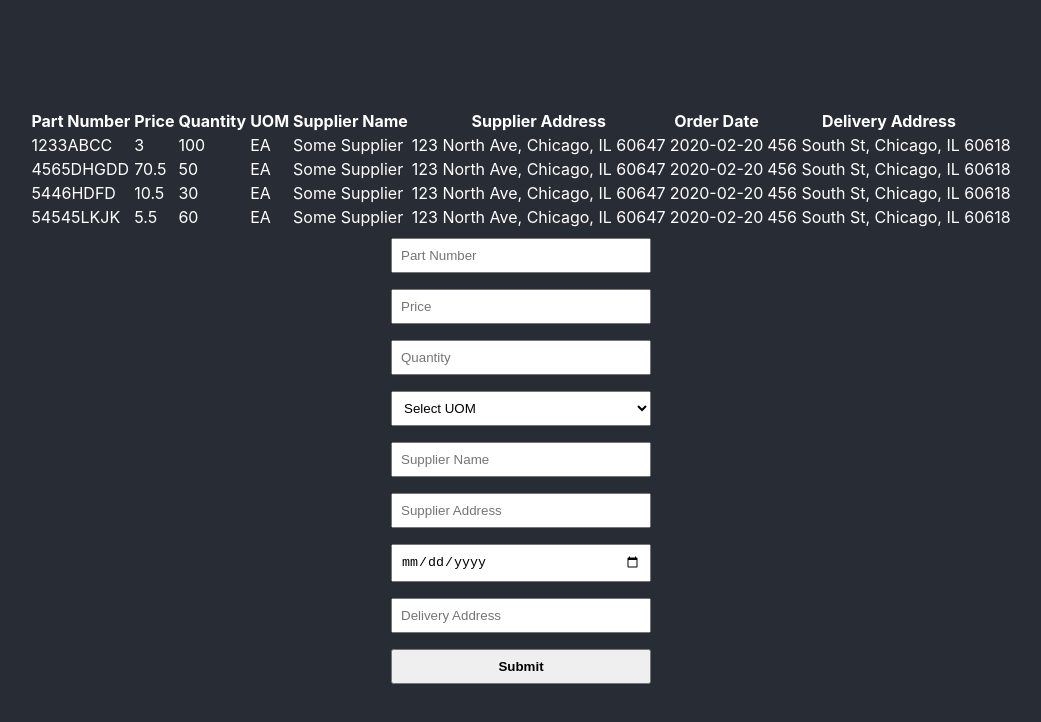
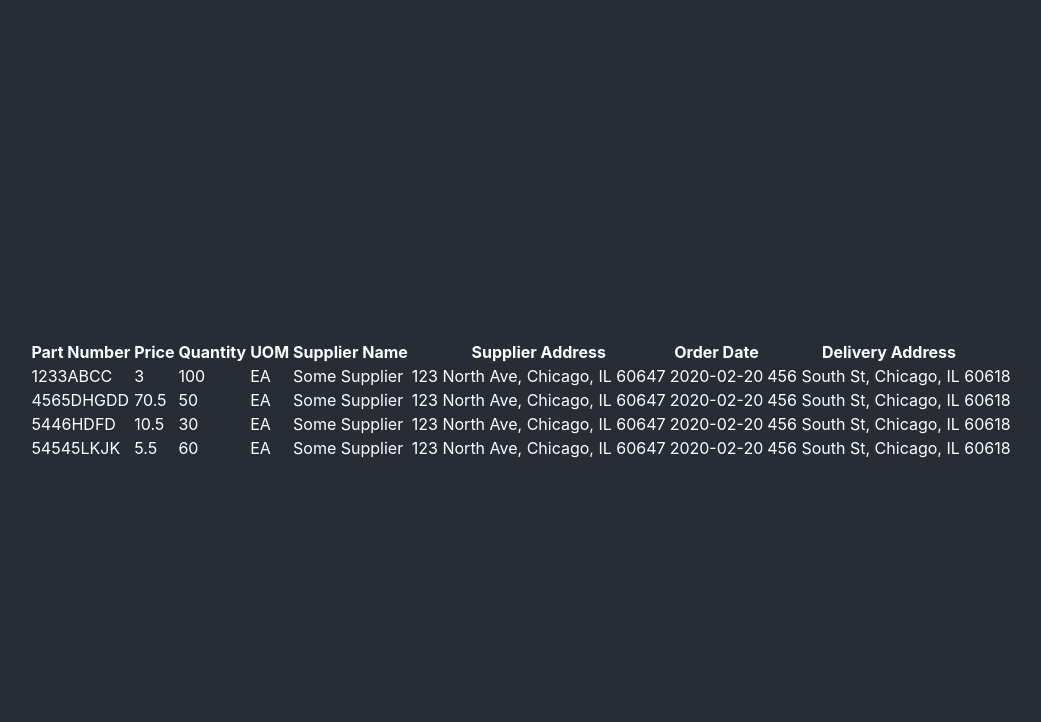
Before and after one commit to pashapear/react-simple-grid, a React (Create React App) app: page / in a window 1280 px wide. Shown: the top 722 px of the page, without its empty margins (119-1160 px from the left). Built offline with nearby package versions, Linux system fonts and the light colour scheme.

Commit message:
Adds edit functionality

```diff
--- a/src/App.js
+++ b/src/App.js
@@ -1,5 +1,4 @@
 import Table from './components/Table';
-import Form from './components/Form';
 import './App.css';
 import { TableProvider } from './hooks/useTable';
 import { config } from './mocks/config';
@@ -10,7 +9,6 @@ function App() {
     <div className="App">
       <TableProvider config={config} data={mockData}>
         <Table />
-        <Form />
       </TableProvider>
     </div>
   );
--- /dev/null
+++ b/src/common/Modal.js
@@ -0,0 +1,35 @@
+import React from 'react';
+import styled from 'styled-components';
+
+
+const ModalBackdrop = styled.div`
+    position: fixed;
+    z-index: 1;
+    left: 0;
+    top: 0;
+    width: 100%;
+    height: 100%;
+    overflow: auto;
+    background-color: rgb(0,0,0);
+    background-color: rgba(0,0,0,0.8);
+`;
+const ModalBody = styled.div`
+    position: relative;
+    margin: 15% auto;
+    padding: 20px;
+    border: 1px solid #888;
+    width: 50%;
+`;
+
+const CloseButton = styled.button`
+    position: absolute;
+    top: 0;
+    right: 0;
+`;
+
+export const Modal = ({ children, onClose }) => <ModalBackdrop>
+    <ModalBody>
+        <CloseButton onClick={onClose}>X</CloseButton>
+        {children}
+    </ModalBody>
+</ModalBackdrop>;
--- a/src/components/Form/index.js
+++ b/src/components/Form/index.js
@@ -1,40 +1,17 @@
 import React from 'react';
-import styled from 'styled-components';
 import { useTable } from '../../hooks/useTable';
-import { Formik, Form as FormikForm, Field as DefaultField, ErrorMessage } from 'formik';
+import { Formik, ErrorMessage } from 'formik';
+import { StyledForm, Field, Error, SubmitButton } from './styles';
 
-const StyledForm = styled(FormikForm)`
-    display: flex;
-    flex-direction: column;
-`;
-
-const Field = styled(DefaultField)`
-    padding: 0.5rem;
-    margin: 0.5rem 0;
-    min-width: 15rem;
-`;
-
-const SubmitButton = styled.button`
-    padding: 0.5rem;
-    margin: 0.5rem 0;
-    font-weight: bold;
-`;
-
-const Error = styled.div`
-    font-size: 1em;
-`;
-
-const Form = () => {
+const Form = ({ onSubmit, values }) => {
     const [state] = useTable();
     const { config } = state;
     const { fields, validationSchema } = config;
 
     return <Formik
         validationSchema={validationSchema}
-        onSubmit={values => {
-            console.log(values);
-        }}
-        initialValues={Object.fromEntries(fields.map(([key]) => [key, '']))}
+        onSubmit={onSubmit}
+        initialValues={values || Object.fromEntries(fields.map(([key]) => [key, '']))}
     >
         {
             () => <StyledForm>
--- /dev/null
+++ b/src/components/Form/styles.js
@@ -0,0 +1,23 @@
+import styled from 'styled-components';
+import { Form as FormikForm, Field as DefaultField } from 'formik';
+
+export const StyledForm = styled(FormikForm)`
+    display: flex;
+    flex-direction: column;
+`;
+
+export const Field = styled(DefaultField)`
+    padding: 0.5rem;
+    margin: 0.5rem 0;
+    min-width: 15rem;
+`;
+
+export const SubmitButton = styled.button`
+    padding: 0.5rem;
+    margin: 0.5rem 0;
+    font-weight: bold;
+`;
+
+export const Error = styled.div`
+    font-size: 1em;
+`;
--- a/src/components/Table/Rows.js
+++ b/src/components/Table/Rows.js
@@ -1,13 +1,35 @@
-import React from 'react';
-import { useTable } from '../../hooks/useTable';
+import React, { useState } from 'react';
+import { actions, useTable } from '../../hooks/useTable';
+import Form from '../Form';
+import { Modal } from '../../common/Modal';
 
 export const Rows = () => {
-    const [state] = useTable();
-    const { data: rows } = state;
+    const [state, dispatch] = useTable();
+
+    const { data: rows, config } = state;
+    const { idKey } = config;
 
     return <tbody>
-        {rows.map(row => <Row key={row.part_number} row={row} />)}
+        {rows.map(row =>
+            <Row
+                key={row[idKey]}
+                row={row}
+                onSubmit={values => dispatch(actions.editRow(values))}
+            />
+        )}
     </tbody>;
 };
 
-const Row = ({ row }) => <tr>{Object.values(row).map((data, index) => <td key={index}>{data}</td>)}</tr>;
+const Row = ({ row, onSubmit }) => {
+    const [show, setShow] = useState(false);
+
+    return <>
+        <tr onClick={() => setShow(true)}>
+            {Object.values(row).map((data, index) => <td key={index}>{data}</td>)}
+        </tr>
+        {show && <Modal onClose={() => setShow(false)}><Form onSubmit={(values) => {
+            setShow(false);
+            onSubmit(values);
+        }} values={row} /></Modal>}
+    </>;
+};
--- a/src/hooks/useTable/actions.js
+++ b/src/hooks/useTable/actions.js
@@ -1,4 +1,14 @@
 import types from './types';
+
+export const addRow = row => ({
+  type: types.ADD_ROW,
+  payload: row
+});
+
+export const editRow = payload => ({
+  type: types.EDIT_ROW,
+  payload
+});
 
 export const setQuery = query => ({
   type: types.SET_QUERY,
@@ -6,5 +16,7 @@ export const setQuery = query => ({
 });
 
 export default {
+  addRow,
+  editRow,
   setQuery
 };
--- a/src/hooks/useTable/constants.js
+++ b/src/hooks/useTable/constants.js
@@ -1,7 +1,7 @@
 export const initialState = {
   data: [],
   config: { fields: [], validationSchema: {} },
-  query: '',
+  query: ''
 };
 
 export const STORE_NAME = 'table';
--- a/src/hooks/useTable/reducer.js
+++ b/src/hooks/useTable/reducer.js
@@ -4,6 +4,13 @@ const reducer = (state, action) => {
     const { type, payload } = action;
 
     switch (type) {
+        case types.EDIT_ROW: {
+            const { data, config } = state;
+            const { idKey } = config;
+            return {
+                ...state, data: data.map((item) => item[idKey] === payload[idKey] ? payload : item)
+            };
+        }
         case types.SET_QUERY:
             return { ...state, query: payload };
 
--- a/src/hooks/useTable/types.js
+++ b/src/hooks/useTable/types.js
@@ -1,5 +1,7 @@
 import { STORE_NAME } from './constants';
 
 export default {
+  ADD_ROW: `${STORE_NAME}/ADD_ROW`,
+  EDIT_ROW: `${STORE_NAME}/EDIT_ROW`,
   SET_QUERY: `${STORE_NAME}/SET_QUERY`
 };
--- a/src/mocks/config.js
+++ b/src/mocks/config.js
@@ -24,8 +24,13 @@ const validationSchema = yup.object().shape({
             - Optional, will default to 'text' within form,
             - Accepts a [key, value] pair for dropdowns
 
+     idKey:
+        - Represents the unique id for each set of data
+
     validationSchema:
         - Yup Object used for Add/Edit form validation
+
+
 
 */
 
@@ -40,5 +45,6 @@ export const config = {
         ['order_date', 'Order Date', 'date'],
         ['delivery_address', 'Delivery Address']
     ],
+    idKey: 'part_number',
     validationSchema
 };
```
